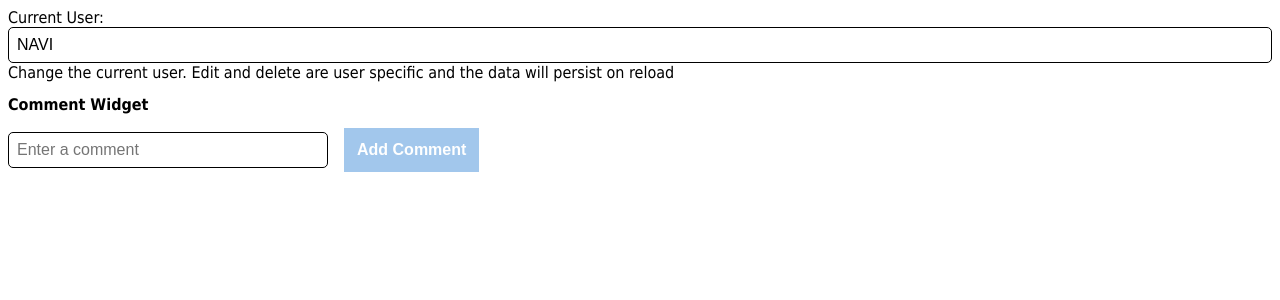
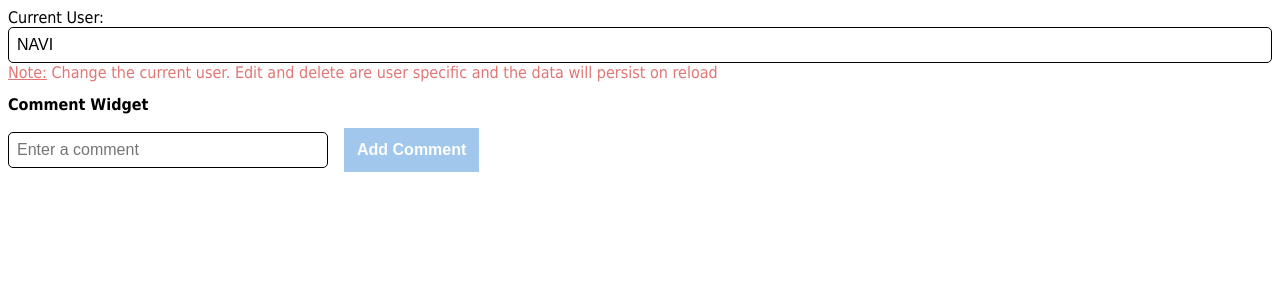
Before and after one commit to kishoreramkumar/navi-comments, a React (Create React App) app: page / in a window 1280 px wide. Shown: the top 300 px of the page. Built offline with nearby package versions, Linux system fonts and the light colour scheme.

Commit message:
fix css for comment meta details

```diff
--- a/src/components/Comment/index.tsx
+++ b/src/components/Comment/index.tsx
@@ -45,11 +45,13 @@ function Comment({
           <div className="comment-body">{data.body}</div>
           <div className="meta-details">
             {data.createdBy && (
-              <span>
+              <span className="user-detail">
                 Created By : <span className="user-name">{data.createdBy}</span>
               </span>
             )}
-            <span>{new Date(data.createdAt).toString().slice(0, 24)}</span>
+            <span className="date-detail">
+              {new Date(data.createdAt).toString().slice(0, 24)}
+            </span>
           </div>
           <div>
             <Button
--- a/src/components/Comment/style.ts
+++ b/src/components/Comment/style.ts
@@ -11,8 +11,11 @@ const CommentWrapper = styled.div`
     padding: 0.25rem 0;
     display: flex;
     justify-content: space-between;
-    span:first-child {
+    .user-detail {
       margin-right: 1rem;
+    }
+    .date-detail {
+      margin-left: auto;
     }
     .user-name {
       color: ${({ theme }) => {
--- a/src/containers/Comments/index.tsx
+++ b/src/containers/Comments/index.tsx
@@ -108,9 +108,9 @@ function Comments({}) {
           name="current-user"
         />
       </div>
-      <span>
-        Change the current user. Edit and delete are user specific and the data
-        will persist on reload
+      <span className="notice">
+        <u>Note:</u> Change the current user. Edit and delete are user specific
+        and the data will persist on reload
       </span>
       <AddComment
         handleAddComment={handleAddComment}
--- a/src/theme/globalStyles.ts
+++ b/src/theme/globalStyles.ts
@@ -26,6 +26,9 @@ body {
     [aria-disabled=true]{
       pointer-events: none;
     }
+    .notice{
+     color: ${({ theme }) => theme.error}
+    }
 }
 
 code {
```
